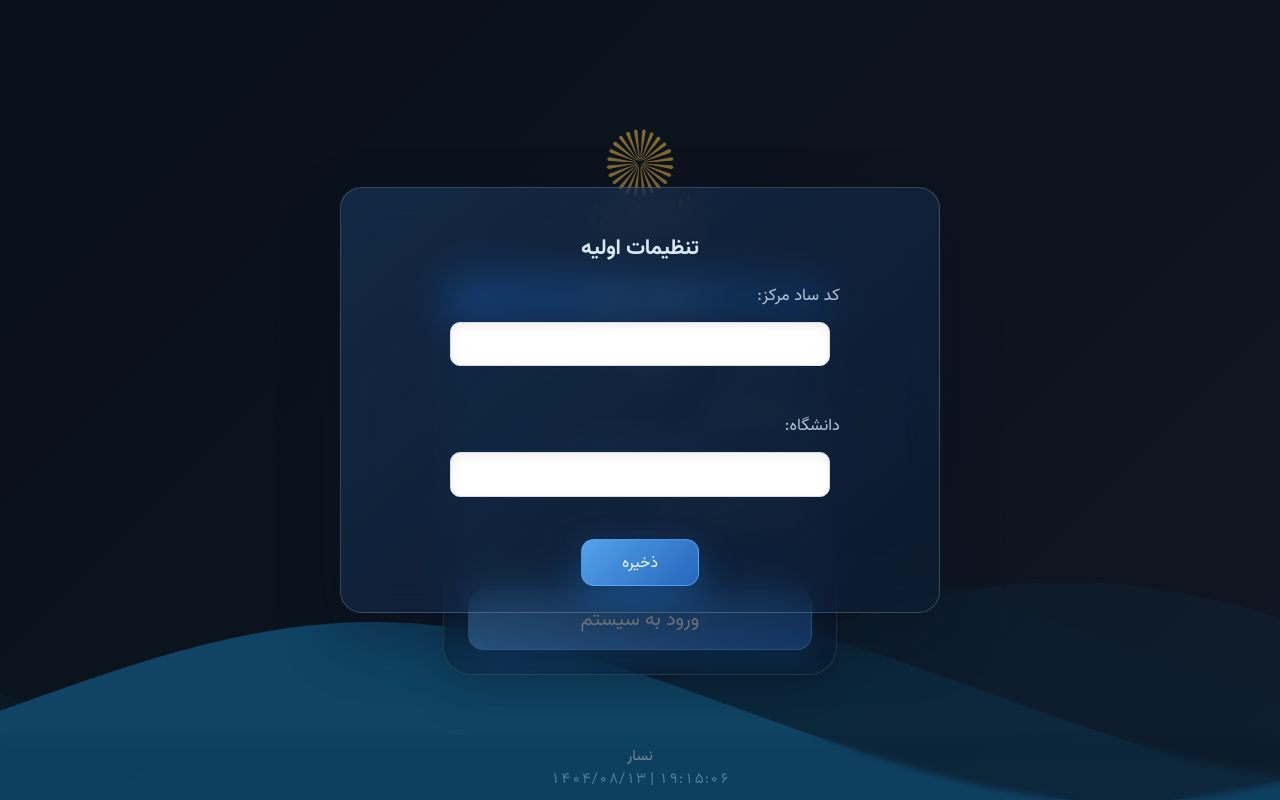
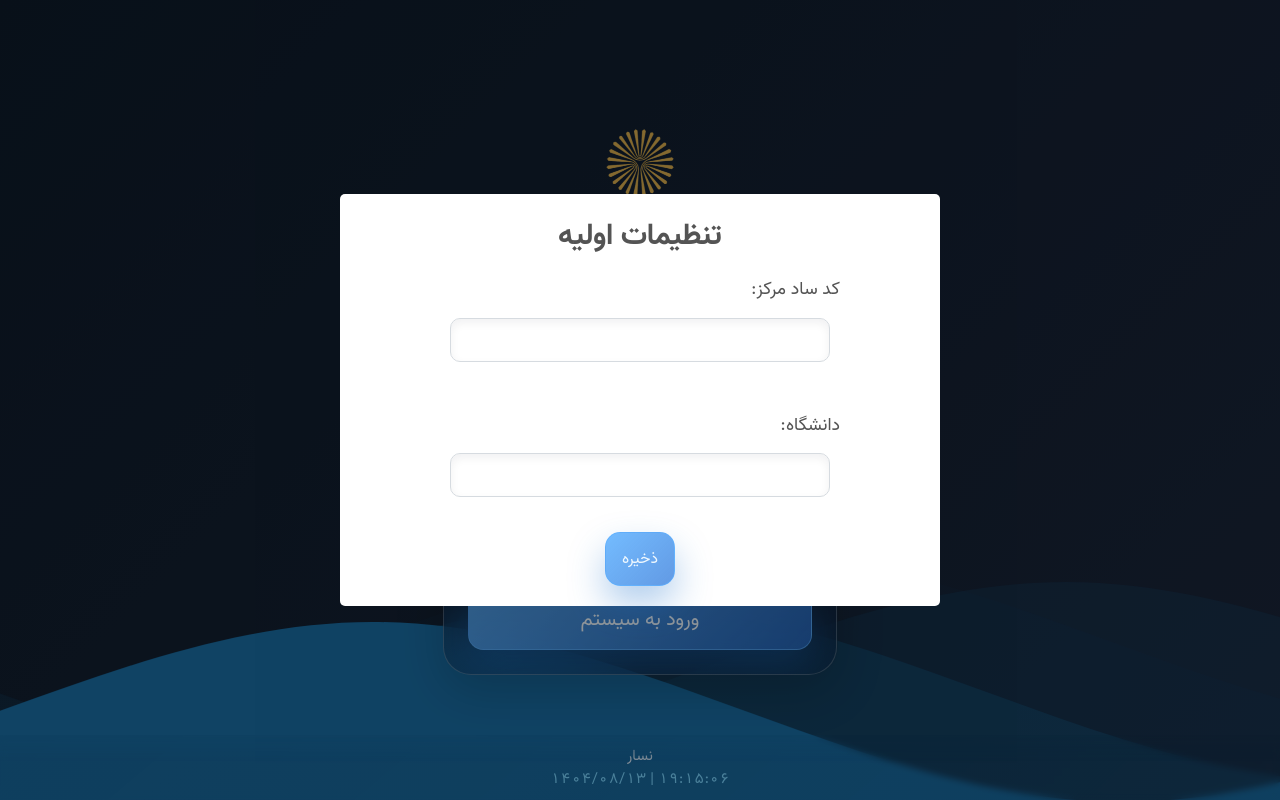
Before and after one commit to RealDream-Lab/Nesaar, a PHP site: page / in a window 1280 px wide. Run offline with PHP 8.4, Linux system fonts and the light colour scheme; data comes from the database, SQL or seed files in the repository.

Commit message:
UI: remove SweetAlert glass theme CSS to use default/plain popup styling

```diff
--- a/assets/app/style.css
+++ b/assets/app/style.css
@@ -603,7 +603,7 @@ body::after {
   background: linear-gradient(135deg, rgba(38, 198, 218, 0.18), rgba(38, 198, 218, 0.10));
   color: #00bcd4; /* turquoise text */
   box-shadow: 0 14px 30px rgba(0, 188, 212, 0.22);
-  padding: 0.85rem 1.75rem; /* align height with primary, keep width */
+  padding: 0.75rem 1.75rem; /* align height with primary, keep width */
   min-width: 9.5rem; /* ensure visually wider footprint across modals */
   font-weight: 700;
   transition: transform 0.18s ease, box-shadow 0.18s ease, background 0.18s ease, color 0.18s ease;
@@ -995,69 +995,6 @@ body.login-active #loginRow {
   text-align: right;
 }
 
-.swal2-popup.swal2-glass {
-  width: min(420px, calc(100vw - 32px));
-  border-radius: var(--glass-radius-md);
-  padding: 1.9rem 1.85rem 1.6rem;
-  box-shadow: 0 26px 60px rgba(7, 18, 35, 0.4);
-  background: linear-gradient(140deg, rgba(25, 55, 95, 0.62), rgba(12, 32, 60, 0.45));
-  border: 1px solid rgba(255, 255, 255, 0.18);
-  backdrop-filter: blur(18px);
-  overflow: hidden;
-  position: relative;
-}
-
-.swal2-popup.swal2-glass .swal2-timer-progress-bar-container {
-  display: none !important;
-}
-
-.swal2-popup.swal2-glass .swal2-countdown {
-  position: absolute;
-  top: 0.85rem;
-  left: 1rem;
-  font-size: 0.95rem;
-  font-weight: 700;
-  color: rgba(123, 213, 255, 0.98);
-  letter-spacing: 0.08em;
-  display: inline-flex;
-  align-items: center;
-  pointer-events: none;
-}
-
-.swal2-popup.swal2-glass .swal2-countdown-value {
-  font-size: 1.05rem;
-  font-variant-numeric: tabular-nums;
-  font-feature-settings: 'tnum';
-  display: inline-block;
-  min-width: 2.2ch;
-  text-align: center;
-  font-weight: 400;
-}
-
-.swal2-popup.swal2-glass .swal2-title {
-  font-size: 1.35rem;
-  font-weight: 700;
-  color: var(--heading-color);
-}
-
-.swal2-popup.swal2-glass .swal2-html-container,
-.swal2-popup.swal2-glass .swal2-content {
-  font-size: 1.05rem;
-  line-height: 1.9;
-  color: var(--text-color);
-}
-
-.swal2-popup.swal2-glass .swal2-actions {
-  margin: 1.75rem 0 0;
-}
-
-.swal2-popup.swal2-glass .swal2-confirm {
-  border-radius: 0.8rem;
-  padding: 0.65rem 2.5rem;
-  background: linear-gradient(135deg, rgba(91, 176, 255, 0.9), rgba(45, 120, 219, 0.8)) !important;
-  border: 1px solid rgba(91, 176, 255, 0.6) !important;
-  box-shadow: 0 18px 38px rgba(32, 114, 203, 0.42) !important;
-}
 
 @media (max-width: 576px) {
   .card-body {
```
